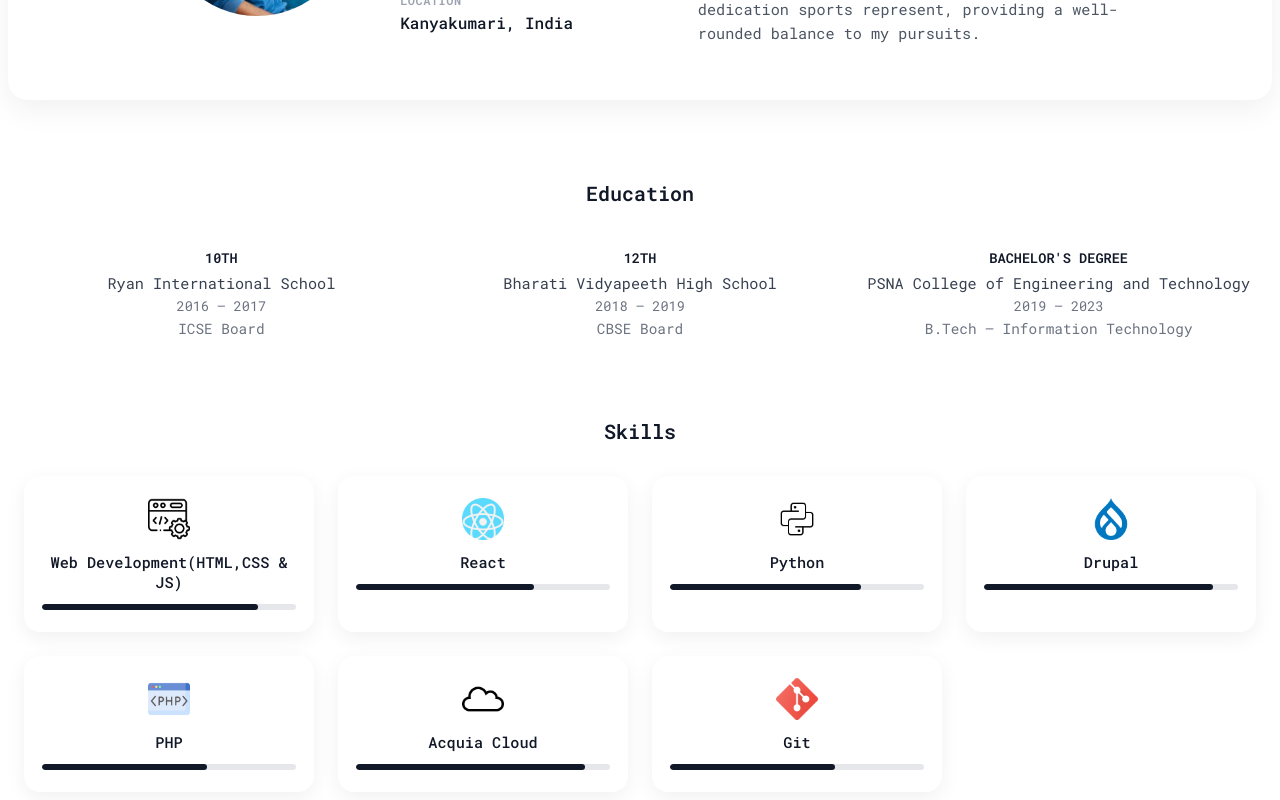
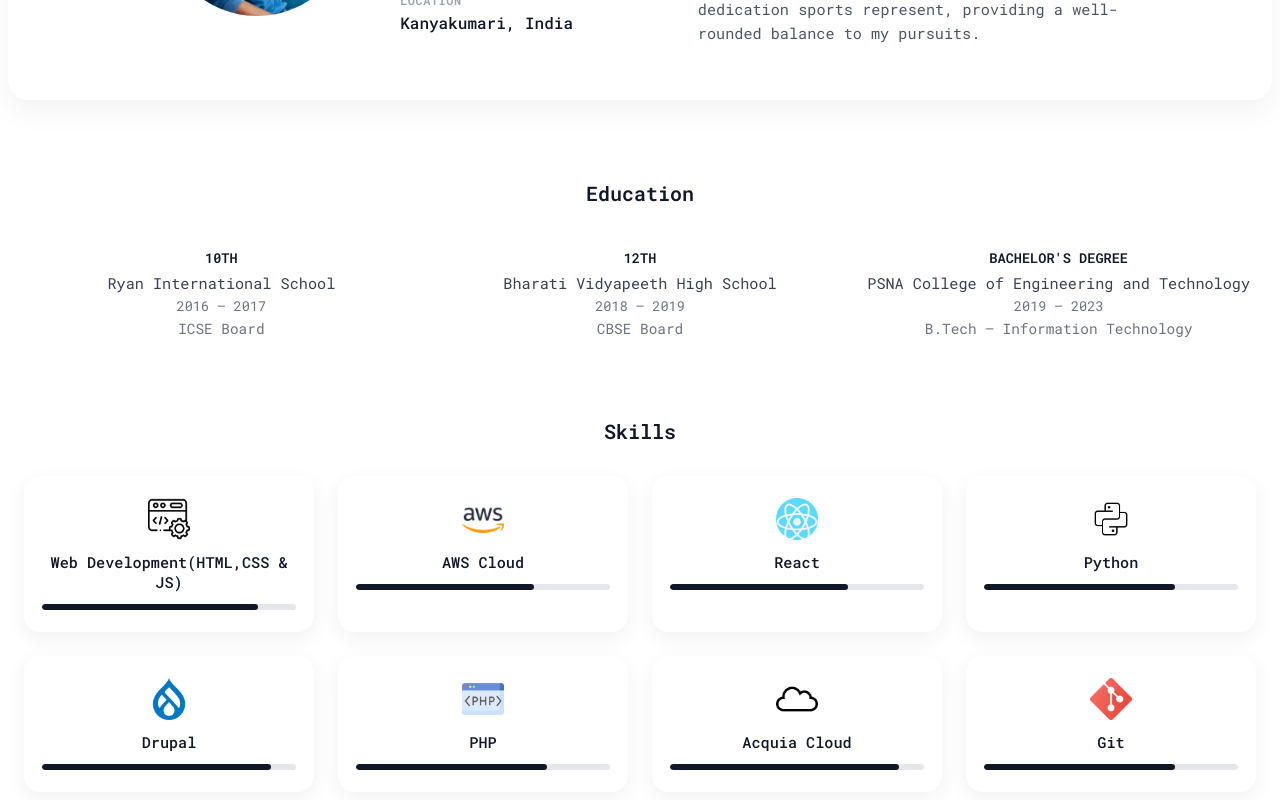
Before and after one commit to Naveen-JM/my-profile, a React (Vite) app: page / in a window 1280 px wide. Shown: the part 420-1220 px from the top of the page. Built offline with nearby package versions, Linux system fonts and the light colour scheme.

Commit message:
Add AWS skill and update proficiency levels
Added AWS Cloud skill and updated proficiency levels for PHP and Git.

```diff
--- a/src/components/skills/Skills.jsx
+++ b/src/components/skills/Skills.jsx
@@ -8,16 +8,18 @@ import drupalIcon from "../../assets/skills/drupal.png";
 import phpIcon from "../../assets/skills/php.png";
 import acquiaIcon from "../../assets/skills/acquia.png";
 import gitIcon from "../../assets/skills/git.png";
+import awsIcon from "../../assets/skills/AWS.png";
 
 function Skills() {
   const skills = [
     { name: "Web Development(HTML,CSS & JS)", icon: webIcon, level: 85 },
+    { name: "AWS Cloud", icon: awsIcon, level: 70 },
     { name: "React", icon: reactIcon, level: 70 },
     { name: "Python", icon: pythonIcon, level: 75 },
     { name: "Drupal", icon: drupalIcon, level: 90 },
-    { name: "PHP", icon: phpIcon, level: 65 },
+    { name: "PHP", icon: phpIcon, level: 75 },
     { name: "Acquia Cloud", icon: acquiaIcon, level: 90 },
-    { name: "Git", icon: gitIcon, level: 65 },
+    { name: "Git", icon: gitIcon, level: 75 },
   ];
 
   return (
```
